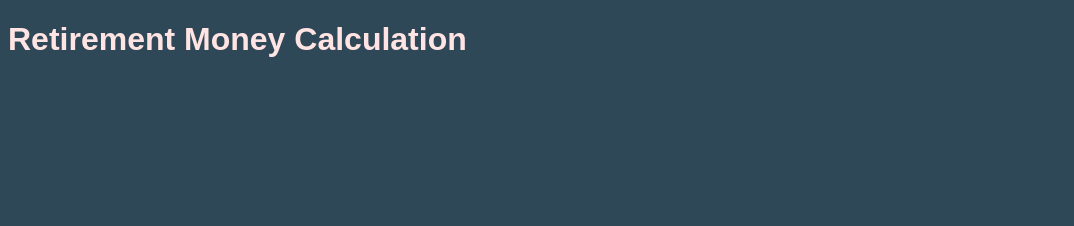
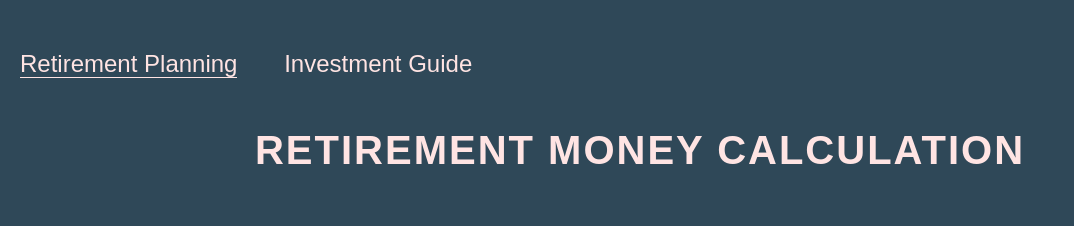
Before and after one commit to TennisDeveloper/retirement-money-calculation, a plain HTML site: page index.html in a window 1280 px wide. Shown: the whole page, without its empty margins (0-1074 px from the left). Drawn offline with Linux system fonts and the light colour scheme; a web font is replaced by a local one.

Commit message:
HTML header including navigation menu and style of the header.

```diff
--- a/assets/css/style.css
+++ b/assets/css/style.css
@@ -1,5 +1,10 @@
 @import url('https://fonts.googleapis.com/css2?family=Luxurious+Roman&display=swap');
 
+* {
+    margin: 0;
+    padding: 0;
+    border: none;
+}
 
 body {
     background-color: #2F4858;
@@ -7,3 +12,52 @@ body {
     color: #FFE4E3;
 
 }
+
+/* Heading and menu */
+h1 {
+    font-family: 'Luxurious Roman', sans-serif;
+    text-transform: uppercase;
+    letter-spacing: 2px;
+    color: #FFE4E3;
+    margin: 0 auto;
+    text-align: center;
+    padding-top: 50px;
+    padding-bottom: 50px;
+    font-size: 250%;
+}
+
+h2 {
+    color: #F3EED9;
+}
+
+
+#menu {
+    font-size: 150%;
+
+}
+
+#menu li {
+
+
+    list-style-type: none;
+    display: inline-block;
+    font-weight: 500;
+    color:#FFE4E3;
+    margin-right: 20px;
+    padding-top: 50px;
+    padding-left: 20px;
+
+}
+
+#menu a {
+    text-decoration: none;
+    color: #FFE4E3;
+}
+
+#menu a:hover {
+    border-bottom: 1px solid #FFE4E3;
+}
+
+.active {
+    border-bottom: 1px solid #FFE4E3;
+}
--- a/index.html
+++ b/index.html
@@ -9,9 +9,15 @@
 </head>
 <body>
     <header>
+        <nav id="menu">
+            <ul>
+                <li><a href="index.html" aria-label="Go to 'Retirement Planning' page." class="active">Retirement Planning</a></li>
+                <li><a href="#" aria-label="Go to 'Investment Guide' page.">Investment Guide</a></li>
+            </ul>
+        </nav>
+        <h1>Retirement Money Calculation</h1>
+    </header>
 
-    </header>
-    <h1>Retirement Money Calculation</h1>
 
     <div id="image_index_page">
 
```
